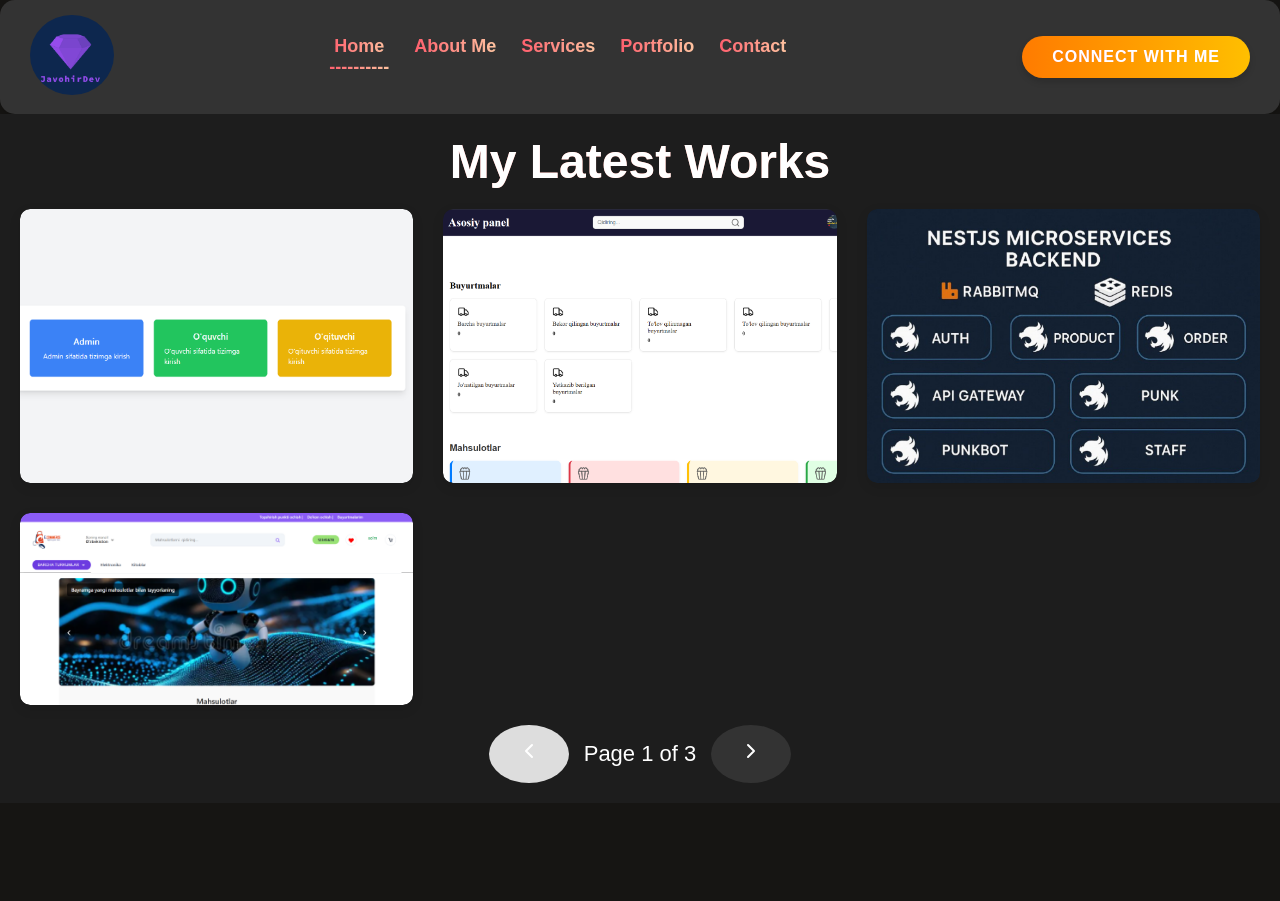
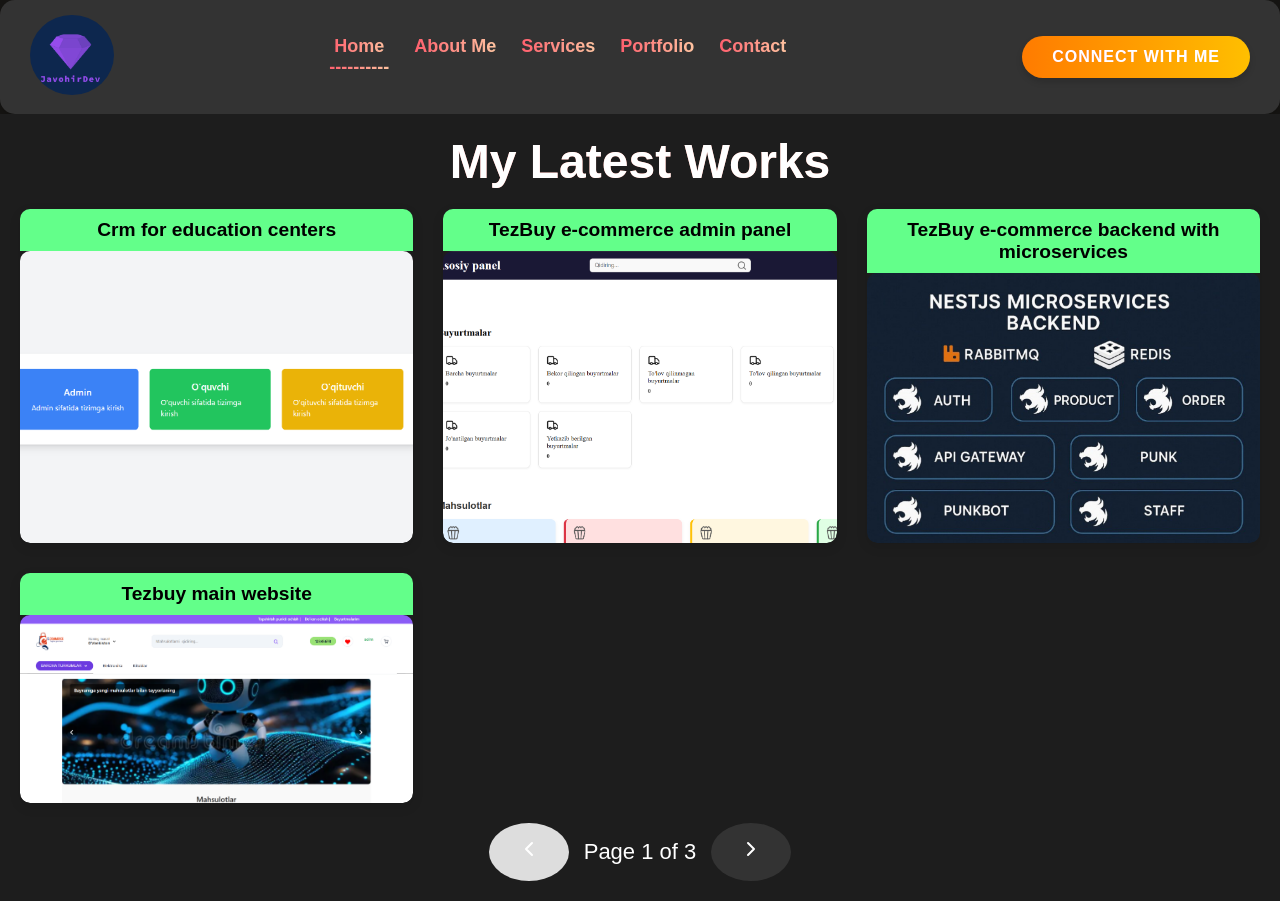
Before and after one commit to javohirbackendDeveloper/my_portfolio_website, a React (Vite) app: page /#/work in a window 1280 px wide. Before the commit the page ends 803 px from the top, so only its background shows below. Built offline with nearby package versions, Linux system fonts and the light colour scheme.

Commit message:
added tezbuy backend

```diff
--- a/src/components/myWork/Mywork.css
+++ b/src/components/myWork/Mywork.css
@@ -80,6 +80,21 @@
   color: #fff;
 }
 
+.card {
+  position: relative;
+  display: flex;
+  flex-direction: column;
+}
+
+.work_name {
+  font-size: 1.2rem;
+  font-weight: 600;
+  color: rgb(0, 0, 0);
+  padding: 10px;
+  background-color: rgb(99, 255, 138);
+  text-align: center;
+}
+
 /* Media Queries for Responsive Design */
 @media (min-width: 768px) {
   .mywork_title h1 {
--- a/src/components/myWork/Mywork.jsx
+++ b/src/components/myWork/Mywork.jsx
@@ -45,6 +45,7 @@
       <div className="mywork_container">
         {currentProjects.map((work) => (
           <div key={work.id} className="card">
+            <span className="work_name">{work.name}</span>
             <img
               onClick={() => handleClick(work)}
               src={work.image}
```
